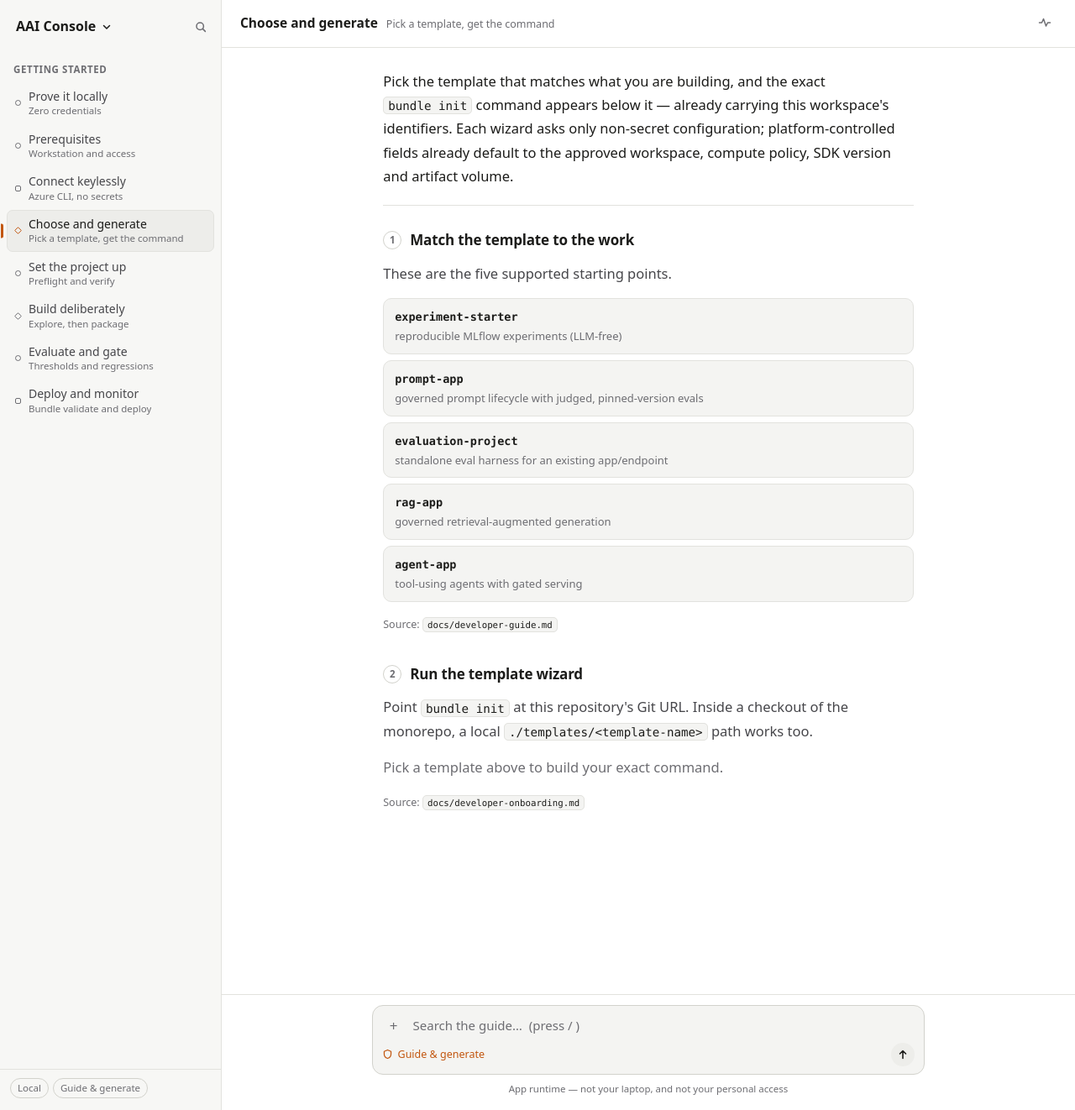
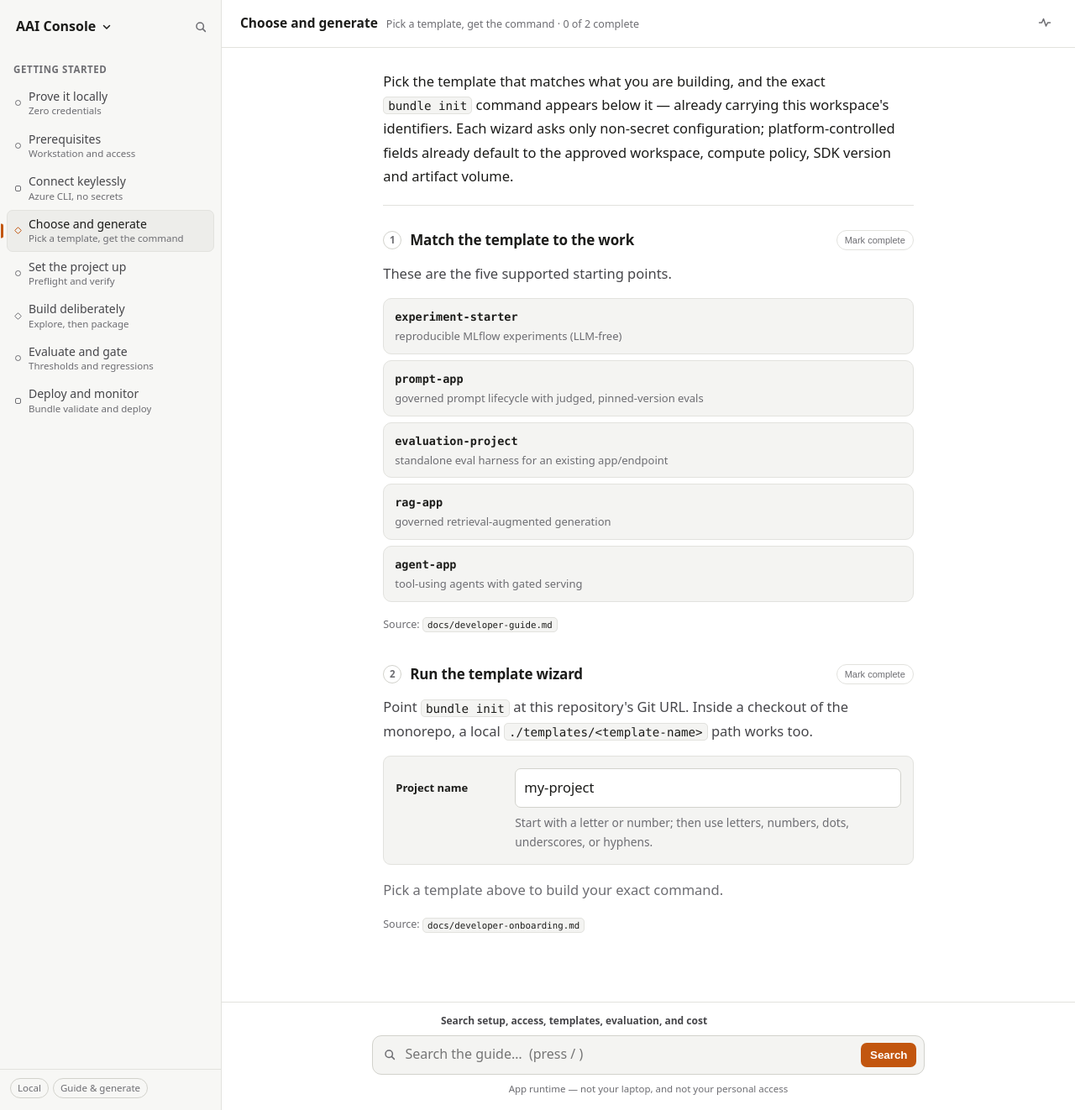
Before and after one commit to HuyD0/aai-dbx-core-starter, a FastAPI app: page /track/generate in a window 1280 px wide. Shown: the whole page at 84% size. Run offline with FastAPI, Linux system fonts and the light colour scheme.

Commit message:
Complete progressive onboarding workflow

```diff
--- a/src/platform_app/aai_console/static/console.css
+++ b/src/platform_app/aai_console/static/console.css
@@ -384,6 +384,29 @@ body {
   font-weight: 600;
 }
 
+.step__complete {
+  margin-left: auto;
+  padding: 5px 9px;
+  border: 1px solid var(--border);
+  border-radius: 999px;
+  background: transparent;
+  color: var(--text-muted);
+  font-size: 11px;
+  cursor: pointer;
+}
+
+.step__complete:hover,
+.step__complete[aria-pressed="true"] {
+  border-color: var(--ok);
+  color: var(--ok);
+}
+
+.step--complete .step__index {
+  border-color: var(--ok);
+  background: color-mix(in srgb, var(--ok) 12%, transparent);
+  color: var(--ok);
+}
+
 /* Inline code inside prose. Scoped away from .code__pre so the block styling wins there. */
 .prose p code,
 .checklist code,
@@ -421,6 +444,38 @@ body {
 
 .muted {
   color: var(--text-muted) !important;
+}
+
+.generate-form {
+  display: grid;
+  grid-template-columns: 130px minmax(0, 1fr);
+  gap: 6px 12px;
+  align-items: center;
+  margin: 0 0 16px;
+  padding: 14px;
+  border: 1px solid var(--border);
+  border-radius: 9px;
+  background: var(--surface);
+}
+
+.generate-form label {
+  font-size: 13px;
+  font-weight: 600;
+}
+
+.generate-form input {
+  min-width: 0;
+  padding: 8px 10px;
+  border: 1px solid var(--border-strong);
+  border-radius: 7px;
+  background: var(--bg);
+  color: var(--text);
+  font: inherit;
+}
+
+.generate-form small {
+  grid-column: 2;
+  color: var(--text-muted);
 }
 
 /* ----------------------------------------------------------- code block */
@@ -651,6 +706,62 @@ body {
 
 /* ------------------------------------------------------------- composer */
 
+.guide-search {
+  padding: 12px 24px 16px;
+  border-top: 1px solid var(--border);
+  background: var(--bg);
+}
+
+.guide-search__label,
+.guide-search__box {
+  display: flex;
+  max-width: 72ch;
+  margin-right: auto;
+  margin-left: auto;
+}
+
+.guide-search__label {
+  margin-bottom: 7px;
+  color: var(--text-dim);
+  font-size: 12px;
+  font-weight: 600;
+}
+
+.guide-search__box {
+  align-items: center;
+  gap: 9px;
+  padding: 8px 9px 8px 12px;
+  border: 1px solid var(--border-strong);
+  border-radius: 11px;
+  background: var(--surface);
+}
+
+.guide-search__box .ico {
+  width: 16px;
+  height: 16px;
+  color: var(--text-muted);
+}
+
+.guide-search__box input {
+  min-width: 0;
+  flex: 1;
+  border: 0;
+  outline: 0;
+  background: transparent;
+  color: var(--text);
+  font: inherit;
+}
+
+.guide-search__box button {
+  padding: 7px 11px;
+  border: 0;
+  border-radius: 7px;
+  background: var(--accent);
+  color: white;
+  font-weight: 650;
+  cursor: pointer;
+}
+
 .composer {
   padding: 12px 24px 16px;
   border-top: 1px solid var(--border);
@@ -834,7 +945,8 @@ body {
 .concept-nav { display: block; margin: 3px 0; padding: 11px 12px; border-radius: 8px; color: #aeb8c8; text-decoration: none; font-size: 14px; }
 .concept-nav:hover, .concept-nav--active { background: #253044; color: white; }
 .concept-rail__foot { margin-top: auto; padding: 12px 10px; border-top: 1px solid #2d3748; font-size: 12px; }
-.concept-status { display: inline-block; width: 8px; height: 8px; margin-right: 6px; border-radius: 50%; background: #35c58a; }
+.concept-rail__foot a { color: #cbd5e1; }
+.concept-status { display: inline-block; width: 8px; height: 8px; margin-right: 6px; border-radius: 50%; background: #7d899b; }
 .concept-main { min-width: 0; }
 .concept-topbar { height: 68px; padding: 0 40px; background: white; border-bottom: 1px solid #e5e9f0; display: flex; align-items: center; justify-content: space-between; font-size: 14px; }
 .concept-topbar > div { display: flex; align-items: center; gap: 16px; }
--- a/src/platform_app/aai_console/static/console.js
+++ b/src/platform_app/aai_console/static/console.js
@@ -101,17 +101,13 @@ document.addEventListener("click", (event) => {
 /* ------------------------------------------------------------- generate */
 
 let generateAbort = null;
+let selectedTemplate = null;
 
-document.addEventListener("click", async (event) => {
-  const choice = event.target.closest("[data-template]");
-  if (!choice) return;
-
-  for (const other of choice.closest("[data-choices]").querySelectorAll("[data-template]")) {
-    other.setAttribute("aria-pressed", String(other === choice));
-  }
-
+async function generateCommand(template, scroll = true) {
   const target = document.getElementById("generate-target");
   if (!target) return;
+  const projectName = document.getElementById("project-name");
+  if (projectName && !projectName.reportValidity()) return;
 
   generateAbort?.abort();
   generateAbort = new AbortController();
@@ -119,16 +115,33 @@ document.addEventListener("click", async (event) => {
     const response = await fetch("/api/generate", {
       method: "POST",
       headers: { "content-type": "application/json" },
-      body: JSON.stringify({ template: choice.dataset.template }),
+      body: JSON.stringify({
+        template,
+        project_name: projectName?.value || "my-project",
+      }),
       signal: generateAbort.signal,
     });
     if (!response.ok) throw new Error(String(response.status));
     swap(target, await response.text());
-    target.scrollIntoView({ behavior: "smooth", block: "nearest" });
+    if (scroll) target.scrollIntoView({ behavior: "smooth", block: "nearest" });
   } catch (error) {
     if (error.name === "AbortError") return;
     target.textContent = "Could not build the command. Retry in a moment.";
   }
+}
+
+document.addEventListener("click", (event) => {
+  const choice = event.target.closest("[data-template]");
+  if (!choice) return;
+  selectedTemplate = choice.dataset.template;
+  for (const other of choice.closest("[data-choices]").querySelectorAll("[data-template]")) {
+    other.setAttribute("aria-pressed", String(other === choice));
+  }
+  generateCommand(selectedTemplate);
+});
+
+document.getElementById("project-name")?.addEventListener("change", () => {
+  if (selectedTemplate) generateCommand(selectedTemplate, false);
 });
 
 /* -------------------------------------------------------------- palette */
@@ -187,32 +200,64 @@ document.addEventListener("keydown", (event) => {
   }
 });
 
-/* ------------------------------------------------------------- composer */
+/* --------------------------------------------------------- guide search */
 
-const composer = document.getElementById("composer-input");
+const guideSearch = document.getElementById("guide-search-input");
 
-function autosize() {
-  composer.style.height = "auto";
-  composer.style.height = `${composer.scrollHeight}px`;
+function submitGuideSearch() {
+  openPalette(guideSearch?.value.trim() || "");
 }
 
-if (composer) {
-  composer.addEventListener("input", autosize);
-  composer.addEventListener("keydown", (event) => {
-    // Enter submits; Shift+Enter inserts a newline. isComposing guards IME input, where
-    // Enter commits a candidate and must not be treated as submit.
-    if (event.key === "Enter" && !event.shiftKey && !event.isComposing) {
-      event.preventDefault();
-      const query = composer.value.trim();
-      composer.value = "";
-      autosize();
-      openPalette(query);
-    }
-  });
-  document.getElementById("composer-send")?.addEventListener("click", () => {
-    const query = composer.value.trim();
-    composer.value = "";
-    autosize();
-    openPalette(query);
-  });
+guideSearch?.addEventListener("keydown", (event) => {
+  if (event.key === "Enter" && !event.isComposing) {
+    event.preventDefault();
+    submitGuideSearch();
+  }
+});
+document.getElementById("guide-search-submit")?.addEventListener("click", submitGuideSearch);
+
+/* ------------------------------------------------------ local progress */
+
+const progressKey = "aai-console-completed-steps-v1";
+
+function readProgress() {
+  try {
+    return new Set(JSON.parse(localStorage.getItem(progressKey) || "[]"));
+  } catch {
+    return new Set();
+  }
 }
+
+function writeProgress(completed) {
+  try {
+    localStorage.setItem(progressKey, JSON.stringify([...completed]));
+  } catch {
+    // Progress is optional; private browsing and storage policy must not block guidance.
+  }
+}
+
+function renderProgress(completed) {
+  const steps = [...document.querySelectorAll("[data-step]")];
+  for (const step of steps) {
+    const done = completed.has(step.dataset.step);
+    step.classList.toggle("step--complete", done);
+    const button = step.querySelector("[data-step-complete]");
+    button?.setAttribute("aria-pressed", String(done));
+    if (button) button.textContent = done ? "Completed" : "Mark complete";
+  }
+  const label = document.querySelector("[data-track-progress]");
+  if (label) label.textContent = `${steps.filter((step) => completed.has(step.dataset.step)).length} of ${steps.length} complete`;
+}
+
+const completedSteps = readProgress();
+renderProgress(completedSteps);
+document.addEventListener("click", (event) => {
+  const button = event.target.closest("[data-step-complete]");
+  if (!button) return;
+  const id = button.closest("[data-step]")?.dataset.step;
+  if (!id) return;
+  if (completedSteps.has(id)) completedSteps.delete(id);
+  else completedSteps.add(id);
+  writeProgress(completedSteps);
+  renderProgress(completedSteps);
+});
--- a/src/platform_app/aai_console/templates/home.html.j2
+++ b/src/platform_app/aai_console/templates/home.html.j2
@@ -18,7 +18,7 @@
           <a class="concept-nav" href="/track/build">Build</a>
           <a class="concept-nav" href="/track/evaluate">Evaluate &amp; cost</a>
         </nav>
-        <div class="concept-rail__foot"><span class="concept-status"></span> Platform available</div>
+        <div class="concept-rail__foot"><span class="concept-status"></span><a href="#readiness">Check platform status</a></div>
       </aside>
 
       <main class="concept-main">
--- a/src/platform_app/aai_console/templates/index.html.j2
+++ b/src/platform_app/aai_console/templates/index.html.j2
@@ -5,7 +5,7 @@
 <header class="topbar">
   <div class="topbar__title">
     <h1>{{ active.title }}</h1>
-    <span class="topbar__sub">{{ active.subtitle }}</span>
+    <span class="topbar__sub">{{ active.subtitle }} · <span data-track-progress>0 of {{ active.steps | length }} complete</span></span>
   </div>
   <div class="topbar__actions">
     <button class="iconbtn" type="button" id="checks-run" title="Check platform state">
@@ -21,9 +21,10 @@
     {% endif %}
 
     {% for step in active.steps %}
-      <section class="step" id="step-{{ step.id }}">
+      <section class="step" id="step-{{ step.id }}" data-step="{{ active.id }}/{{ step.id }}">
         <h2 class="step__title">
           <span class="step__index">{{ loop.index }}</span>{{ step.title }}
+          <button class="step__complete" type="button" data-step-complete aria-pressed="false">Mark complete</button>
         </h2>
 
         {% if step.body %}<p>{{ step.body | icode }}</p>{% endif %}
@@ -52,7 +53,12 @@
         {% endif %}
 
         {% if step.generate %}
-          <div class="generate" id="generate-target">
+          <div class="generate-form">
+            <label for="project-name">Project name</label>
+            <input id="project-name" name="project_name" value="my-project" pattern="[A-Za-z0-9][A-Za-z0-9._-]{0,63}" aria-describedby="project-name-help" />
+            <small id="project-name-help">Start with a letter or number; then use letters, numbers, dots, underscores, or hyphens.</small>
+          </div>
+          <div class="generate" id="generate-target" aria-live="polite">
             <p class="muted">Pick a template above to build your exact command.</p>
           </div>
         {% endif %}
@@ -73,25 +79,12 @@
   </article>
 </div>
 
-<div class="composer">
-  <div class="composer__box">
-    <button class="iconbtn composer__add" type="button" aria-label="Add">+</button>
-    <textarea
-      class="composer__input"
-      id="composer-input"
-      rows="1"
-      placeholder="Search the guide…  (press / )"
-      aria-label="Search the guide"
-    ></textarea>
-    <div class="composer__meta">
-      <span class="mode">
-        {% include "fragments/icon_shield.svg.j2" %}
-        Guide &amp; generate
-      </span>
-      <button class="sendbtn" type="button" id="composer-send" aria-label="Search">
-        {% include "fragments/icon_arrow.svg.j2" %}
-      </button>
-    </div>
+<div class="guide-search">
+  <label class="guide-search__label" for="guide-search-input">Search setup, access, templates, evaluation, and cost</label>
+  <div class="guide-search__box">
+    {% include "fragments/icon_search.svg.j2" %}
+    <input id="guide-search-input" type="search" placeholder="Search the guide…  (press / )" autocomplete="off" />
+    <button type="button" id="guide-search-submit">Search</button>
   </div>
   <p class="composer__note">{{ platform_state_heading }}</p>
 </div>
```
Also changed, not shown: docs/platform-console.md (+5 -0 lines), tests/test_app_server.py (+16 -0 lines).
